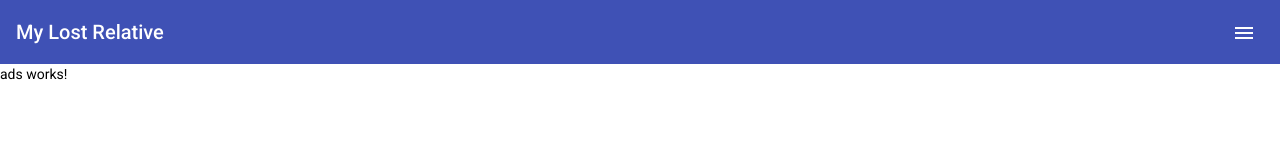
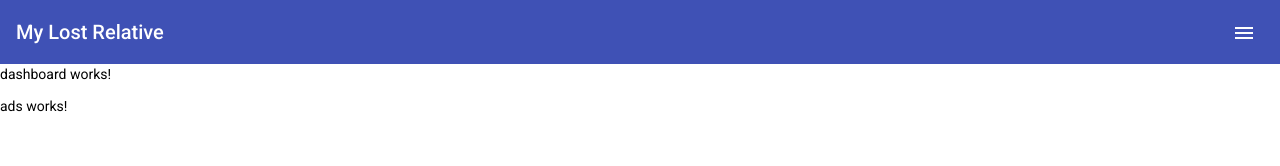
Before and after one commit to MyLostRelative/mylost-web, an Angular app: page / in a window 1280 px wide. Shown: the top 166 px of the page. Built offline with nearby package versions, Linux system fonts and the light colour scheme.

Commit message:
feat: dashboard and ads became separate

```diff
--- a/src/app/app.routing.module.ts
+++ b/src/app/app.routing.module.ts
@@ -5,7 +5,7 @@
   {
     path: '',
     loadChildren: () =>
-      import('./ads-module/ads.module').then((m) => m.AdsModule)
+      import('./dashboard/dashboard.module').then((m) => m.AdsModule)
   },
   {
     path: 'blogs',
--- a/src/app/ads-module/ads.module.ts
+++ b/src/app/dashboard/dashboard.module.ts
@@ -1,10 +1,11 @@
 import { NgModule } from '@angular/core';
 import { CommonModule } from '@angular/common';
+import { DashboardComponent } from './dashboard/dashboard.component';
+import { AdsRoutingModule } from './dashboard.routing.module';
 import { AdsComponent } from './ads/ads.component';
-import { AdsRoutingModule } from './ads.routing.module';
 
 @NgModule({
-  declarations: [AdsComponent],
+  declarations: [DashboardComponent, AdsComponent],
   imports: [CommonModule, AdsRoutingModule]
 })
 export class AdsModule {}
--- a/src/app/ads-module/ads.routing.module.ts
+++ b/src/app/dashboard/dashboard.routing.module.ts
@@ -1,11 +1,11 @@
 import { NgModule } from '@angular/core';
 import { RouterModule, Routes } from '@angular/router';
-import { AdsComponent } from './ads/ads.component';
+import { DashboardComponent } from './dashboard/dashboard.component';
 
 const routes: Routes = [
   {
     path: '',
-    component: AdsComponent
+    component: DashboardComponent
   }
 ];
 
--- /dev/null
+++ b/src/app/dashboard/dashboard/dashboard.component.html
@@ -0,0 +1,2 @@
+<p>dashboard works!</p>
+<app-ads></app-ads>
--- /dev/null
+++ b/src/app/dashboard/dashboard/dashboard.component.ts
@@ -0,0 +1,12 @@
+import { Component, OnInit } from '@angular/core';
+
+@Component({
+  selector: 'app-dashboard',
+  templateUrl: './dashboard.component.html',
+  styleUrls: ['./dashboard.component.css']
+})
+export class DashboardComponent implements OnInit {
+  constructor() {}
+
+  ngOnInit(): void {}
+}
```
Also changed, not shown: src/app/dashboard/ads/ads.component.css (added), src/app/dashboard/ads/ads.component.html (renamed from src/app/ads-module/ads/ads.component.html), src/app/dashboard/ads/ads.component.ts (renamed from src/app/ads-module/ads/ads.component.ts), src/app/dashboard/dashboard/dashboard.component.css (added).
